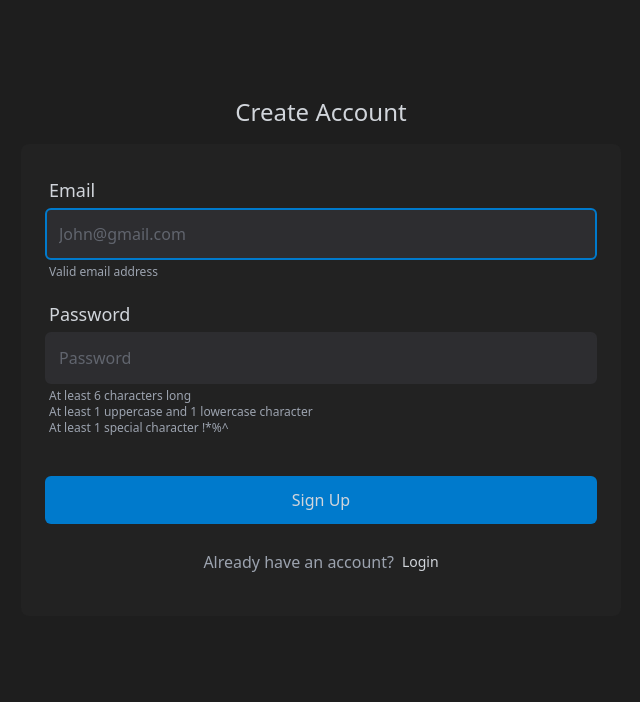
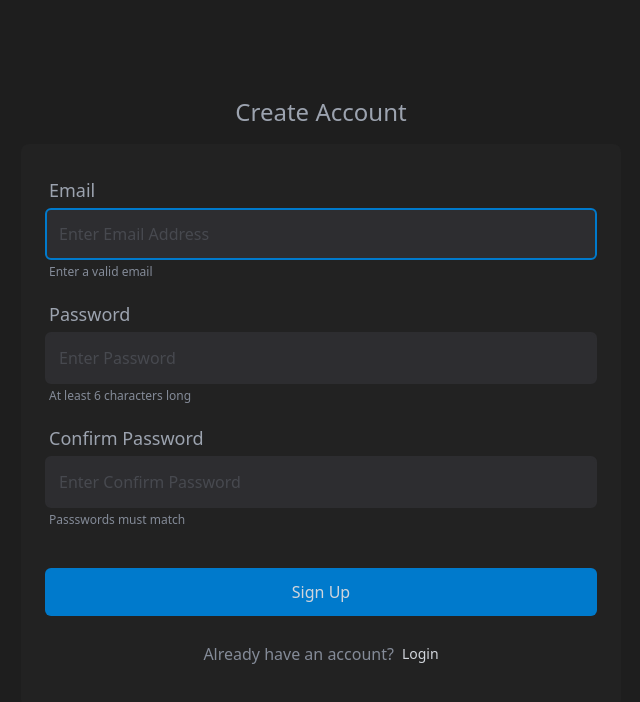
Before and after one commit to dougbeckwith/golf-app, a React (Create React App) app in the folder client/: page /signup in a window 1280 px wide. Shown: the top 702 px of the page, without its empty margins (319-959 px from the left). Built offline with nearby package versions, Linux system fonts and the light colour scheme.

Commit message:
work on validation create account

```diff
--- a/client/src/pages/SignUp.jsx
+++ b/client/src/pages/SignUp.jsx
@@ -9,25 +9,31 @@ const SignUp = () => {
   // State for errors array if any
   const [errors, setErrors] = useState([]);
 
-  // State for email and password inputs
+  // State for email
   const [email, setEmail] = useState("");
+  // State for email validation
+  const [isEmailValid, setIsEmailValid] = useState(false);
+  const [emailInputBorderWarning, setEmailInputBorderWarning] = useState(false);
+
+  // State for password
   const [password, setPassword] = useState("");
-
   // State for password validation
   const [isPasswordValid, setIsPasswordValid] = useState(false);
-  const [isPasswordLongEnough, setIsPassLongEnough] = useState(false);
-  const [
-    passwordHasOneUpperCaseOneLowerCase,
-    setPasswordHasOneUpperCaseOneLowerCase
-  ] = useState(false);
-  const [passwordHasOneSpecialCharacter, setPasswordHasOneSpecialCharacter] =
+  const [isPasswordSixCharactersLong, setIsPasswordSixCharactersLong] =
     useState(false);
   const [passwordInputBorderWarning, setPasswordInputBorderWarning] =
     useState(false);
 
-  // State for email validation
-  const [isEmailValid, setIsEmailValid] = useState(false);
-  const [emailInputBorderWarning, setEmailInputBorderWarning] = useState(false);
+  // State for confirm password
+  const [confirmPassword, setConfirmPassword] = useState("");
+  const [bothPasswords, setBothPasswords] = useState({});
+
+  const [
+    confirmIsPasswordMatchingPasswordInputBorderWarning,
+    setConfirmIsPasswordMatchingPasswordInputBorderWarning
+  ] = useState(false);
+
+  const [isPasswordMatching, setIsPasswordMatching] = useState(false);
 
   // State for button disabled if making sign up request
   const [isLoading, setIsloading] = useState(false);
@@ -40,58 +46,88 @@ const SignUp = () => {
     emailInputRef.current.focus();
   }, []);
 
+  // useEffect(() => {
+  //   console.log(" re render");
+  // }, [password, confirmPassword]);
+
   const handleEmailChange = (e) => {
-    console.log("handle email change");
     setEmail(e.target.value);
     validateEmail(e.target.value);
     setErrors([]);
   };
 
+  const handleEmailBlur = (e) => {
+    validateEmail(e.target.value);
+  };
+
+  const handlePasswordBlur = (e) => {
+    validatePassword(e.target.value);
+  };
+
+  const handleConfirmPasswordBlur = (e) => {
+    validateConfirmPassword(e.target.value);
+  };
+
   const handlePasswordChange = (e) => {
-    console.log("handle password change");
     setPassword(e.target.value);
     validatePassword(e.target.value);
     setErrors([]);
   };
 
-  const validatePassword = (password) => {
-    console.log("validate");
+  const handleConfirmPasswordChange = (e) => {
+    setConfirmPassword(e.target.value);
+    validateConfirmPassword(e.target.value);
+  };
+
+  const validatePassword = async (password) => {
+    console.log("password validate (password)", password);
+    console.log("password validate (confirmPassword)", confirmPassword);
+
     if (password.length >= 6) {
-      setIsPassLongEnough(true);
+      setIsPasswordSixCharactersLong(true);
+      setPasswordInputBorderWarning(false);
+      setIsPasswordValid(true);
     } else {
-      setIsPassLongEnough(false);
+      setIsPasswordSixCharactersLong(false);
+      setPasswordInputBorderWarning(true);
     }
-    if (/^(?=.*[a-z])(?=.*[A-Z])/.test(password)) {
-      setPasswordHasOneUpperCaseOneLowerCase(true);
+    if (confirmPassword.length > 0) {
+      console.log("in here confirm password:", confirmPassword);
+      validateConfirmPassword(confirmPassword);
+    }
+  };
+
+  const validateConfirmPassword = (confirmPassword) => {
+    console.log("confirm password validate (password):", password);
+    console.log("confirm password validate (confirmPassword)", confirmPassword);
+    if (confirmPassword === password) {
+      console.log("passwords match");
+      setConfirmIsPasswordMatchingPasswordInputBorderWarning(false);
+      setIsPasswordMatching(true);
     } else {
-      setPasswordHasOneUpperCaseOneLowerCase(false);
-    }
-    if (/^(?=.*[-+_!@#$%^&*., ?])/.test(password)) {
-      setPasswordHasOneSpecialCharacter(true);
-    } else {
-      setPasswordHasOneSpecialCharacter(false);
-    }
-    if (
-      password.length >= 6 &&
-      /^(?=.*[a-z])(?=.*[A-Z])/.test(password) &&
-      /^(?=.*[-+_!@#$%^&*., ?])/.test(password)
-    ) {
-      setIsPasswordValid(true);
-      setPasswordInputBorderWarning(false);
-    } else {
-      setPasswordInputBorderWarning(true);
-      setIsPasswordValid(false);
+      console.log("passwords dont match");
+      setConfirmIsPasswordMatchingPasswordInputBorderWarning(true);
+      setIsPasswordMatching(false);
     }
   };
 
   const validateEmail = (email) => {
-    console.log("validate email");
+    // eslint-disable-next-line
     if (/^\w+([\.-]?\w+)*@\w+([\.-]?\w+)*(\.\w{2,3})+$/.test(email)) {
+      console.log("validate email ");
       setIsEmailValid(true);
       setEmailInputBorderWarning(false);
     } else {
       setIsEmailValid(false);
       setEmailInputBorderWarning(true);
+    }
+  };
+
+  const validateForm = () => {
+    if (isPasswordMatching && isEmailValid && isPasswordValid) {
+      return true;
+    } else {
+      return false;
     }
   };
 
@@ -119,15 +155,24 @@ const SignUp = () => {
 
   const handleSubmit = async (e) => {
     e.preventDefault();
-    validatePassword(password);
-    validateEmail(email);
-    updateErrors();
+    // validatePassword(password);
+    // validateEmail(email);
+    const isFormValid = validateForm();
+    if (isFormValid) {
+      // send form data
+      console.log("sending create acccount form data");
+      console.log("password", password);
+      console.log("email", email);
+    } else {
+      updateErrors();
+    }
+
     setIsloading(false);
   };
 
   return (
     <>
-      <div className="min-h-max bg-dark-500 flex pt-10 sm:pt-24 justify-center text-gray-400">
+      <div className="min-h-max bg-dark-500 flex pt-10 sm:pt-24 justify-center text-gray-500">
         <div className="container max-w-[600px]">
           <h2 className="w-full text-center pb-4 text-lg md:text-2xl">
             Create Account
@@ -136,7 +181,7 @@ const SignUp = () => {
             <form>
               <div>
                 <div className="pb-1 pl-1">
-                  <label htmlFor="email" className="text-lg text-gray-400">
+                  <label htmlFor="email" className="text-lg">
                     Email
                   </label>
                 </div>
@@ -144,23 +189,34 @@ const SignUp = () => {
                   ref={emailInputRef}
                   id="email"
                   type="text"
-                  onChange={handleEmailChange}
+                  onBlur={(e) => handleEmailBlur(e)}
+                  onChange={(e) => handleEmailChange(e)}
                   className={
                     emailInputBorderWarning
-                      ? "bg-dark-200 placeholder-opacity-60 placeholder-gray-600 w-full p-3 rounded-md border-2 border-pink-400 focus:outline-none focus:border-blue-400 ring-pink-400"
-                      : "bg-dark-200 placeholder-opacity-60 placeholder-gray-600 w-full p-3 rounded-md border-2 border-dark-200 focus:outline-none focus:border-blue-400 ring-blue-400"
+                      ? "bg-dark-200 placeholder-opacity-30 placeholder-gray-600 w-full p-3 rounded-md border-2 border-pink-400 focus:outline-none focus:border-pink-400"
+                      : `bg-dark-200 placeholder-opacity-30 placeholder-gray-600 w-full p-3 rounded-md border-2 border-dark-200 focus:outline-none ${
+                          email.length === 0 || !isEmailValid
+                            ? "border-dark-200 focus:border-blue-400"
+                            : "border-pink-400 focus:border-pink-400"
+                        } ${
+                          isEmailValid &&
+                          "border-green-500 focus:border-green-500"
+                        } `
                   }
-                  placeholder="John@gmail.com"
+                  placeholder="Enter Email Address"
                   value={email}
                 />
               </div>
+
               <div>
                 <div className="flex items-center pt-1 pl-1">
                   {" "}
-                  <p className="h-full text-gray-500 text-xs pr-1">
-                    Valid email address
+                  <p className="h-full text-gray-600 text-xs pr-1">
+                    Enter a valid email
                   </p>
-                  {isEmailValid && <IoCheckmarkCircleOutline color={"green"} />}
+                  {isEmailValid && (
+                    <IoCheckmarkCircleOutline className={"text-green-500"} />
+                  )}
                 </div>
               </div>
 
@@ -173,13 +229,21 @@ const SignUp = () => {
                 <input
                   id="password"
                   type="password"
-                  onChange={handlePasswordChange}
+                  onBlur={(e) => handlePasswordBlur(e)}
+                  onChange={(e) => handlePasswordChange(e)}
                   className={
                     passwordInputBorderWarning
-                      ? "bg-dark-200 placeholder-opacity-60 placeholder-gray-600 w-full p-3 rounded-md border-2 border-pink-400 focus:outline-none focus:border-blue-400 ring-pink-400"
-                      : "bg-dark-200 placeholder-opacity-60 placeholder-gray-600 w-full p-3 rounded-md border-2 border-dark-200 focus:outline-none focus:border-blue-400 ring-blue-400"
+                      ? "bg-dark-200 placeholder-opacity-30 placeholder-gray-600 w-full p-3 rounded-md border-2 border-pink-400 focus:outline-none focus:border-pink-400 "
+                      : `bg-dark-200 placeholder-opacity-30 placeholder-gray-600 w-full p-3 rounded-md border-2  border-dark-200 focus:outline-none ${
+                          password.length === 0 || !isPasswordValid
+                            ? "border-dark-200 focus:border-blue-400"
+                            : "border-pink-400 focus:border-pink-400"
+                        } ${
+                          isPasswordValid &&
+                          "border-green-500 focus:border-green-500"
+                        } `
                   }
-                  placeholder="Password"
+                  placeholder="Enter Password"
                   value={password}
                 />
               </div>
@@ -187,42 +251,65 @@ const SignUp = () => {
               <div>
                 <div className="flex items-center pt-1 pl-1">
                   {" "}
-                  <p className="h-full text-gray-500 text-xs pr-1">
+                  <p className="h-full text-gray-600 text-xs pr-1">
                     At least 6 characters long
                   </p>
-                  {isPasswordLongEnough && (
-                    <IoCheckmarkCircleOutline color={"green"} />
+                  {isPasswordSixCharactersLong && (
+                    <IoCheckmarkCircleOutline className={"text-green-500"} />
                   )}
                 </div>
               </div>
+
+              <div className="pt-5">
+                <div className="pb-1 pl-1">
+                  <label htmlFor="confirmPassword" className="text-lg">
+                    Confirm Password
+                  </label>
+                </div>
+                <input
+                  id="confirmPassword"
+                  type="password"
+                  onBlur={(e) => handleConfirmPasswordBlur(e)}
+                  onChange={(e) => handleConfirmPasswordChange(e)}
+                  className={
+                    confirmIsPasswordMatchingPasswordInputBorderWarning
+                      ? "bg-dark-200 placeholder-opacity-30 placeholder-gray-600 w-full p-3 rounded-md border-2 border-pink-400 focus:outline-none focus:border-pink-400 "
+                      : `bg-dark-200 placeholder-opacity-30 placeholder-gray-600 w-full p-3 rounded-md border-2  border-dark-200 focus:outline-none ${
+                          confirmPassword.length === 0 && !isPasswordMatching
+                            ? "border-dark-200 focus:border-blue-400"
+                            : "border-pink-400 focus:border-pink-400"
+                        } ${
+                          isPasswordMatching &&
+                          isPasswordValid &&
+                          confirmPassword.length !== 0
+                            ? "border-green-500 focus:border-green-500"
+                            : ""
+                        } `
+                  }
+                  placeholder="Enter Confirm Password"
+                  value={confirmPassword}
+                />
+              </div>
+
               <div>
-                <div className="flex items-center pl-1">
+                <div className="flex items-center pt-1 pl-1">
                   {" "}
-                  <p className="h-full text-gray-500 text-xs pr-1">
-                    At least 1 uppercase and 1 lowercase character
+                  <p className="h-full text-gray-600 text-xs pr-1">
+                    Passswords must match
                   </p>
-                  {passwordHasOneUpperCaseOneLowerCase && (
-                    <IoCheckmarkCircleOutline color={"green"} />
-                  )}
-                </div>
-              </div>
-              <div>
-                <div className="flex items-center pl-1">
-                  {" "}
-                  <p className="h-full text-gray-500 text-xs pr-1">
-                    At least 1 special character !*%^
-                  </p>
-                  {passwordHasOneSpecialCharacter && (
-                    <IoCheckmarkCircleOutline color={"green"} />
+                  {isPasswordMatching && confirmPassword.length !== 0 ? (
+                    <IoCheckmarkCircleOutline className={"text-green-500"} />
+                  ) : (
+                    <></>
                   )}
                 </div>
               </div>
 
               <button
                 disabled={isLoading}
-                onClick={handleSubmit}
+                onClick={(e) => handleSubmit(e)}
                 type={"submit"}
-                className="mt-10 w-full bg-blue-400 py-3 rounded-md hover:bg-blue-300">
+                className="mt-10 w-full text-gray-400 bg-blue-400 py-3 rounded-md hover:bg-blue-300">
                 Sign Up
               </button>
 
@@ -236,13 +323,13 @@ const SignUp = () => {
                 })}
 
               <div className="flex w-full justify-center items-center pt-4">
-                <p className="text-gray-500 pr-2">Already have an account?</p>
+                <p className="text-gray-600 pr-2">Already have an account?</p>
                 <Link to={"/login"}>
                   <button
                     disabled={isLoading}
                     onClick={navigateToLogin}
                     type={"button"}
-                    className="text-sm py-3 rounded-md text-gray-400 hover:text-gray-200">
+                    className="text-sm  py-3 rounded-md text-gray-400 hover:text-gray-200">
                     Login
                   </button>
                 </Link>
--- a/client/tailwind.config.js
+++ b/client/tailwind.config.js
@@ -39,6 +39,9 @@ module.exports = {
       red: {
         400: "#ff1744"
       },
+      green: {
+        500: "#0E9F6E"
+      },
       relaxRed: "#D2686E",
       redError: "#ff0000"
       // ...
```
Also changed, not shown: client/src/pages/Login.jsx (+11 -21 lines).
